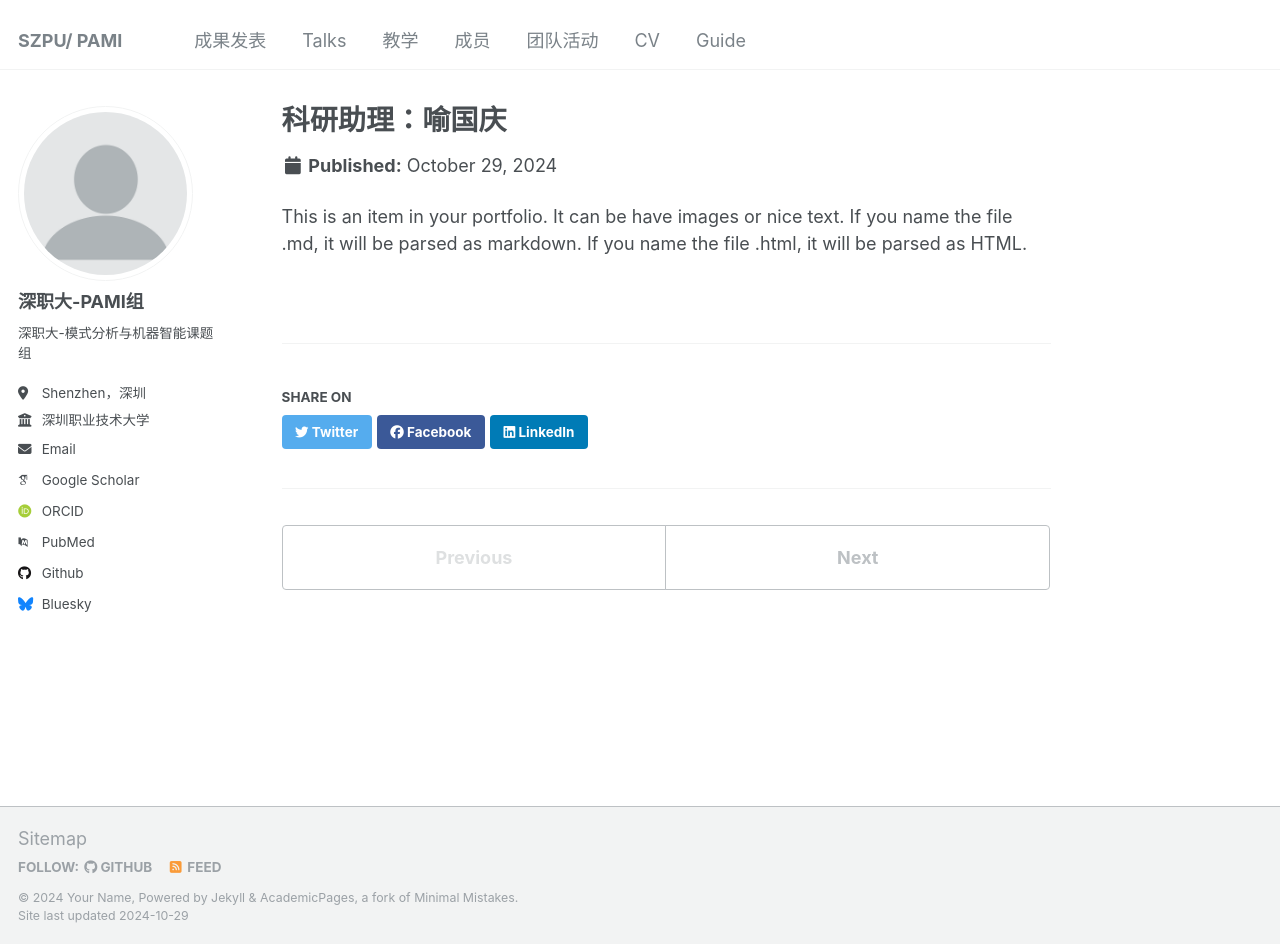
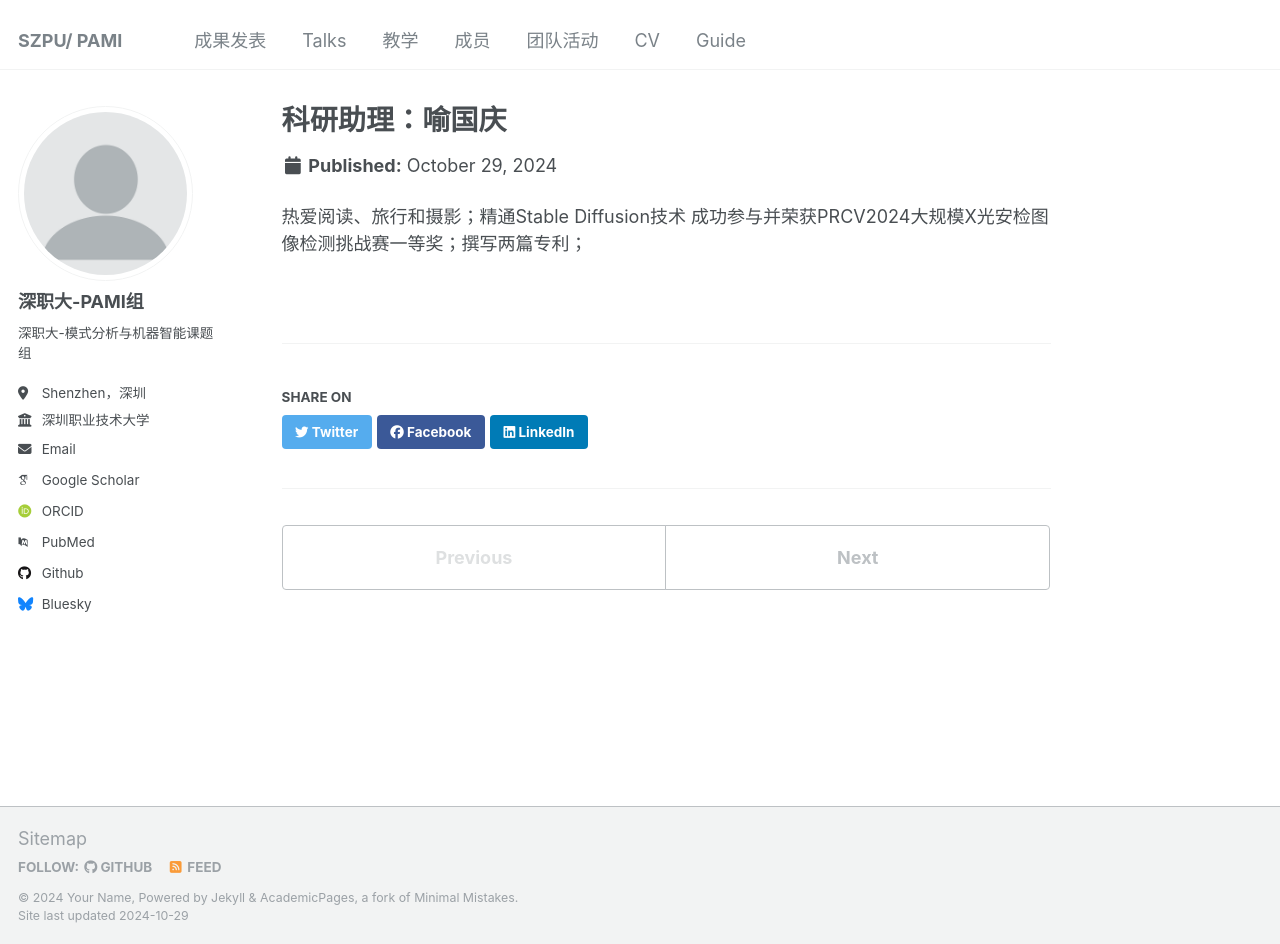
Before and after one commit to shaojiwan/academic.com, a Jekyll site: the page built from _portfolio/portfolio-1.md, in a window 1280 px wide and 944 px high. Built offline with Jekyll 4.4.1, drawn with Linux system fonts in a browser that asks for light colours; some web fonts are replaced.

Commit message:
Update portfolio-1.md

```diff
--- a/_portfolio/portfolio-1.md
+++ b/_portfolio/portfolio-1.md
@@ -1,7 +1,8 @@
 ---
 title: "科研助理：喻国庆"
-excerpt: "Short description of portfolio item number 1<br/><img src='/images/500x300.png'>"
+excerpt: "<br/><img src='/resources/ygq.png'>"
 collection: portfolio
 ---
 
-This is an item in your portfolio. It can be have images or nice text. If you name the file .md, it will be parsed as markdown. If you name the file .html, it will be parsed as HTML.
+热爱阅读、旅行和摄影；精通Stable Diffusion技术
+成功参与并荣获PRCV2024大规模X光安检图像检测挑战赛一等奖；撰写两篇专利；
```
